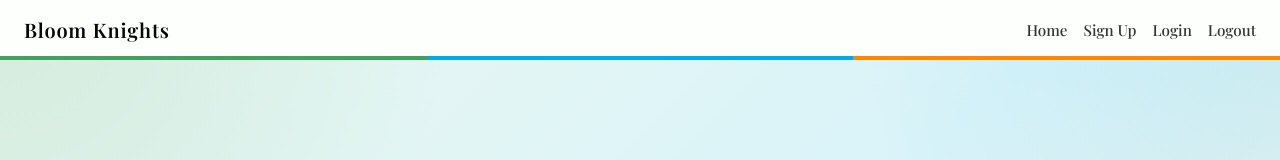
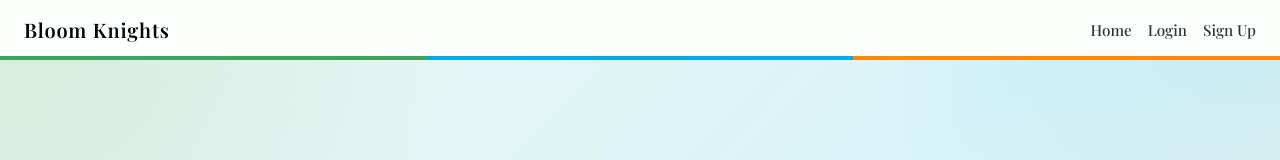
Before and after one commit to JoshuaE92/BlooomKnights2026, a React (Vite) app in the folder bloomKnights26/: page /login in a window 1280 px wide. Shown: the top 160 px of the page. Built offline with nearby package versions, Linux system fonts and the light colour scheme.

Commit message:
fixed log in and header

```diff
--- a/bloomKnights26/src/pages/Home/Header.css
+++ b/bloomKnights26/src/pages/Home/Header.css
@@ -53,3 +53,11 @@
 	opacity: 1;
 	transform: translateY(-1px);
 }
+
+.header__logout {
+	background: none;
+	border: none;
+	padding: 0;
+	cursor: pointer;
+	font-family: inherit;
+}
--- a/bloomKnights26/src/pages/Home/Header.jsx
+++ b/bloomKnights26/src/pages/Home/Header.jsx
@@ -2,6 +2,8 @@ import { Link } from "react-router"
 import "./Header.css";
 
 function Header() {
+    const isLoggedIn = localStorage.getItem("isLoggedIn") === "true";
+
     function handleLogout() {
         localStorage.removeItem("isLoggedIn");
         window.location.replace("/login");
@@ -12,9 +14,14 @@ function Header() {
             <h1 className="header__title">Bloom Knights</h1>
             <nav className="header__nav">
                 <Link to="/" className="header__link">Home</Link>
-                <Link to="/signup" className="header__link">Sign Up</Link>
-                <Link to="/login" className="header__link">Login</Link>
-                <Link to="/login" className="header__link" onClick={handleLogout}>Logout</Link>
+                {isLoggedIn ? (
+                    <button className="header__link header__logout" onClick={handleLogout}>Logout</button>
+                ) : (
+                    <>
+                        <Link to="/login" className="header__link">Login</Link>
+                        <Link to="/signup" className="header__link">Sign Up</Link>
+                    </>
+                )}
             </nav>
         </header>
     );
```
